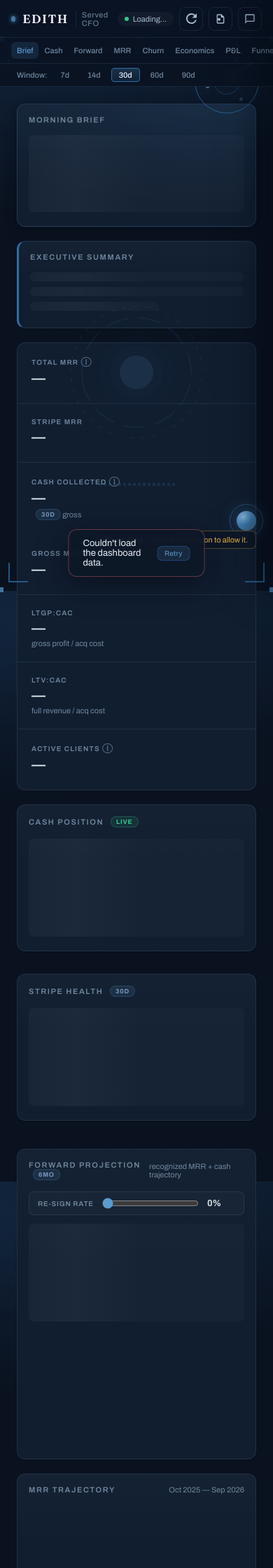
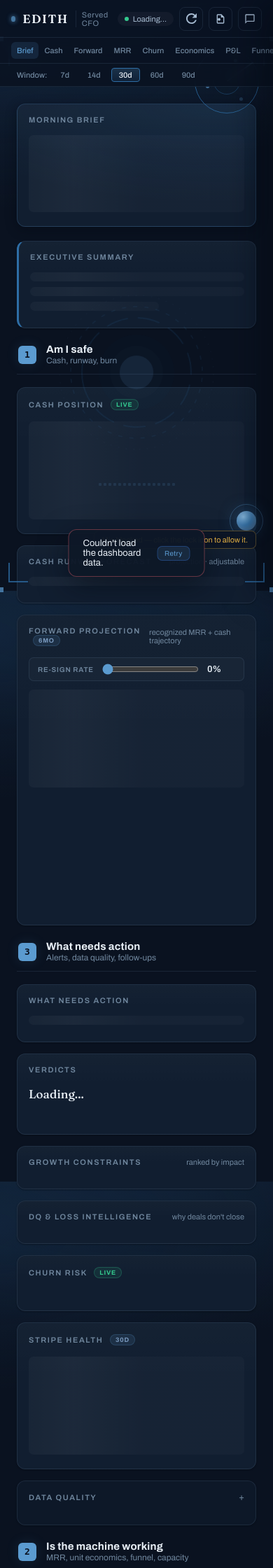
Before and after one commit to rydel-beep/servedcfoagent, a Flask app: template dashboard/templates/dashboard.html in a window 390 px wide; the page is wider, and only the part inside the window is pictured. Shown: the top 2240 px of that part at 70% size. Run offline with Flask 3, Linux system fonts and the light colour scheme; the template is opened without the code that fills it, so the values that code supplies are empty; a map, chart or similar area stays blank; some libraries are stand-ins or nearby versions.

Commit message:
Wave 2 — decision-zone UI re-architecture + Action Feed & Forecast panels
Reorganises the flat ~30-section dashboard into 4 decision zones (per the audit's 0B proposal),
and surfaces the previously-invisible Wave-0/1 backends:

- ZONES: applyZones() relocates existing sections into 4 labelled zones on load — 1 "Am I safe"
  (cash, runway forecast, forward MRR), 2 "Is the machine working" (MRR, unit economics, funnel,
  capacity…), 3 "What needs action" (the consolidated feed + alerts/DQ/reconciliation), 4 "Where
  are we going" (MRR projection). Safe DOM relocation — no fragile HTML block moves; empty grid-2
  wrappers cleaned up. The numbered eyebrow encodes a real decision sequence.
- ACTION FEED panel (Zone 3): renders /api/action-feed — one ranked list (S1>S2>S3) with actions,
  replacing scattered warnings. This is the audit's clearest UI win, now visible.
- FORECAST panels: cash runway (Zone 1, static-vs-dynamic + cash-positive read) and MRR scenarios
  (Zone 4, base/best/worst) from /api/forecast — the Wave-1 forecasting made visible. Every
  forecast figure tagged PROJECTION with its adjustable assumptions.
- CSS matches the harbour-navy HUD theme; zone grid collapses to one column at <=768px.

Front-end base was committed clean first, so this builds on a stable tree. Screenshot-verified
desktop + mobile.

Co-Authored-By: Claude Opus 4.8 (1M context) <noreply@anthropic.com>

```diff
--- a/dashboard/static/css/dashboard.css
+++ b/dashboard/static/css/dashboard.css
@@ -2560,3 +2560,47 @@ body.focus-mode .stark-bigring, body.focus-mode .stark-header-stream { display:
 .calib-blip.ok { background: rgba(52,201,142,0.12); color: var(--green); }
 .calib-blip.rej { background: var(--bg-inset); color: var(--text-muted); }
 @media (max-width: 960px) { .calib-panel { right: 14px; bottom: 220px; } }
+
+/* ── WAVE 2: DECISION ZONES ─────────────────────────────────────────────────
+   The four zones are a real decision sequence (safe → machine → action → ahead),
+   so the numbered eyebrow encodes order that the reader actually uses. Headers
+   stay quiet; the data panels remain the focus. */
+.zone { margin: 34px 0 6px; }
+.zone-head { display: flex; align-items: center; gap: 14px; padding: 0 2px 12px;
+  border-bottom: 1px solid var(--border); margin-bottom: 18px; }
+.zone-num { font: 600 13px/1 var(--font-mono, ui-monospace, monospace);
+  color: var(--bg); background: var(--accent); width: 26px; height: 26px; border-radius: 6px;
+  display: grid; place-items: center; flex: none; box-shadow: 0 0 18px var(--accent-dim); }
+.zone-title { font-size: 15px; font-weight: 650; letter-spacing: .01em; color: var(--text); }
+.zone-sub { font-size: 12px; color: var(--text-muted); margin-top: 1px; }
+.zone-grid { display: grid; grid-template-columns: 1fr 1fr; gap: 16px; align-items: start; }
+.zone-grid > .panel { margin: 0; }
+.zone-grid > .kpi-strip, .zone-grid > #section-action-feed,
+.zone-grid > #section-exec, .zone-grid > #section-brief { grid-column: 1 / -1; }
+@media (max-width: 768px) { .zone-grid { grid-template-columns: 1fr; } .zone { margin: 22px 0 4px; } }
+
+/* Action feed (Zone 3) — one consolidated, ranked list */
+.af-headline { font-size: 13px; color: var(--text-secondary); margin: 2px 0 12px; }
+.af-empty { color: var(--text-muted); font-size: 13px; padding: 6px 0; }
+.af-item { display: flex; gap: 11px; padding: 10px 0; border-top: 1px solid var(--border); }
+.af-item:first-of-type { border-top: none; }
+.af-sev { font: 600 10px/1.6 var(--font-mono, ui-monospace, monospace); padding: 2px 6px;
+  border-radius: 4px; height: fit-content; flex: none; letter-spacing: .04em; }
+.af-S1 .af-sev { color: var(--red); background: var(--red-dim); }
+.af-S2 .af-sev { color: #E8B84B; background: rgba(232,184,75,0.12); }
+.af-S3 .af-sev { color: var(--text-muted); background: var(--bg-inset); }
+.af-title { font-size: 13px; color: var(--text); line-height: 1.4; }
+.af-action { font-size: 12px; color: var(--text-muted); margin-top: 2px; }
+
+/* Forecast panels (Zones 1 + 4) — always visibly a PROJECTION */
+.fc-big { font-size: 20px; font-weight: 680; margin-bottom: 8px; }
+.fc-good { color: var(--green); } .fc-warn { color: var(--red); } .fc-base { color: var(--text); }
+.fc-line { font-size: 13px; color: var(--text-secondary); margin: 5px 0; line-height: 1.45; }
+.fc-muted { color: var(--text-muted); font-size: 12px; }
+.fc-scn { display: flex; align-items: baseline; gap: 12px; padding: 7px 0; border-top: 1px solid var(--border); }
+.fc-scn-k { width: 46px; font-size: 12px; color: var(--text-muted); text-transform: uppercase; letter-spacing: .04em; }
+.fc-scn-v { font-size: 16px; font-weight: 620; }
+.fc-scn.fc-good .fc-scn-v { color: var(--green); } .fc-scn.fc-warn .fc-scn-v { color: var(--red); }
+.fc-scn-d { font-size: 12px; color: var(--text-muted); margin-left: auto; }
+.fc-tag { margin-top: 12px; font: 600 10px/1.5 var(--font-mono, ui-monospace, monospace);
+  color: var(--text-muted); letter-spacing: .05em; text-transform: uppercase; }
--- a/dashboard/templates/dashboard.html
+++ b/dashboard/templates/dashboard.html
@@ -519,6 +519,25 @@
     </div>
   </section>
 
+  <!-- WAVE 2 panels — populated by JS, relocated into decision zones by applyZones() -->
+  <section class="panel" id="section-action-feed">
+    <div class="panel-header"><h2 class="panel-title">What needs action</h2>
+      <div class="panel-badge" id="action-feed-badge"></div></div>
+    <div id="action-feed-body"><div class="skeleton skeleton-text"></div></div>
+  </section>
+
+  <section class="panel" id="section-forecast-cash">
+    <div class="panel-header"><h2 class="panel-title">Cash runway forecast</h2>
+      <span class="panel-sub">projection · adjustable</span></div>
+    <div id="forecast-cash-body"><div class="skeleton skeleton-text"></div></div>
+  </section>
+
+  <section class="panel" id="section-forecast-mrr">
+    <div class="panel-header"><h2 class="panel-title">Where we're headed — MRR</h2>
+      <span class="panel-sub">projection · base / best / worst</span></div>
+    <div id="forecast-mrr-body"><div class="skeleton skeleton-text"></div></div>
+  </section>
+
 </main>
 
 <!-- Global error state -->
```
Also changed, not shown: dashboard/static/js/dashboard.js.
